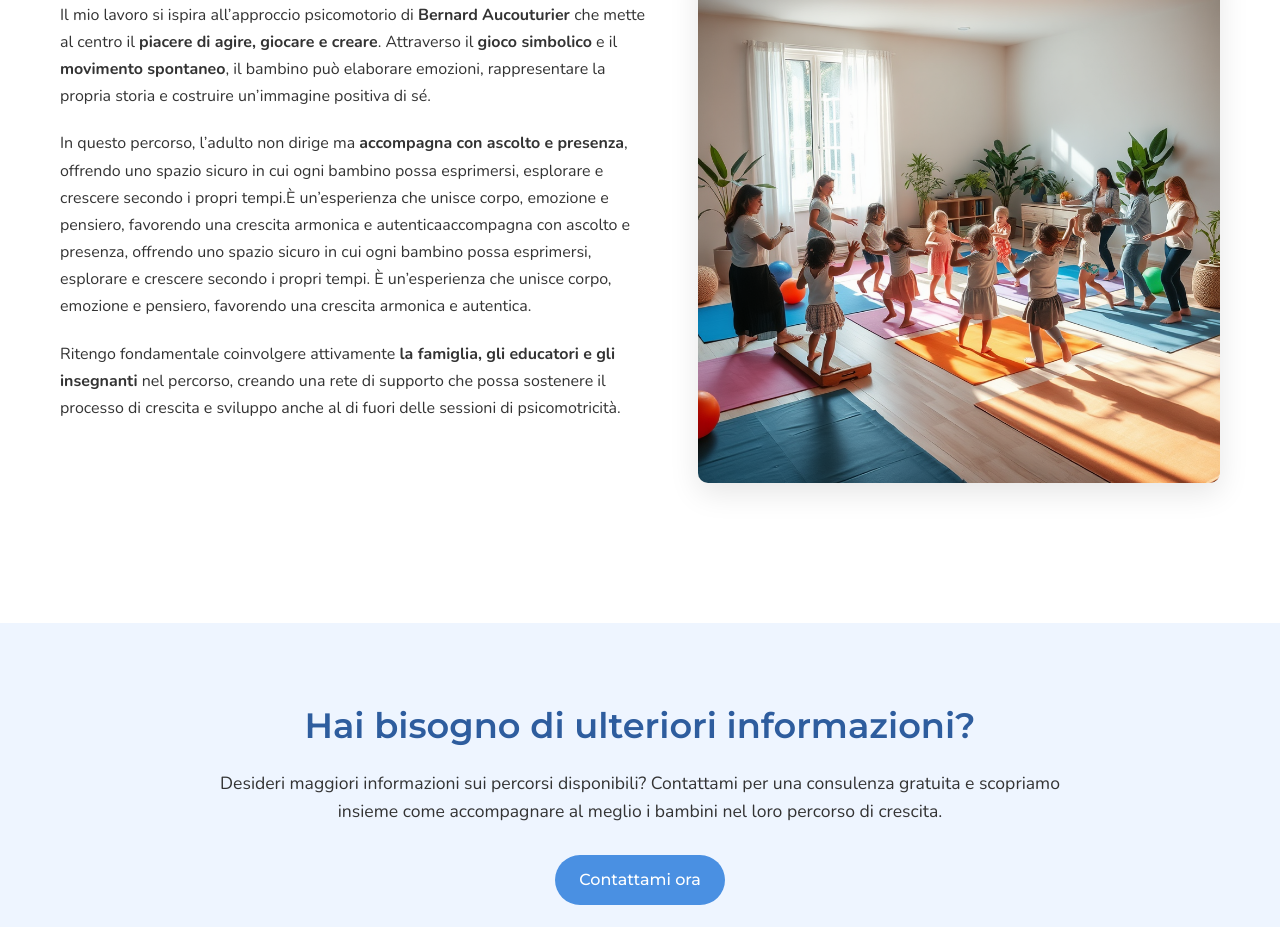
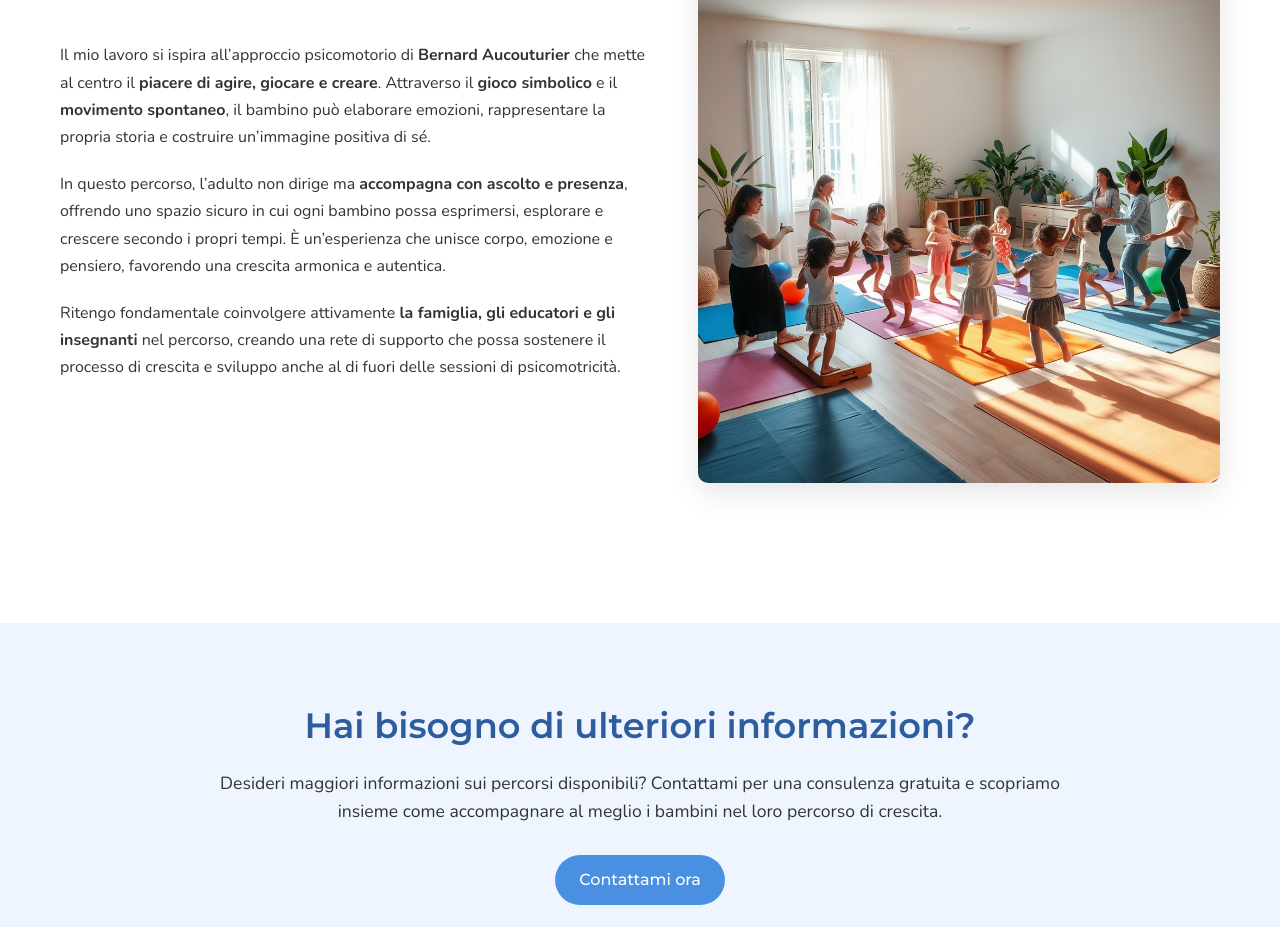
Before and after one commit to aikan86/MirianaPsicomotricita, a React (Create React App) app: page /chi-sono in a window 1280 px wide. Shown: the part 2102-3029 px from the top of the page. Built offline with nearby package versions, Linux system fonts and the light colour scheme.

Commit message:
Update ChiSono.js

```diff
--- a/src/pages/ChiSono.js
+++ b/src/pages/ChiSono.js
@@ -72,8 +72,7 @@ function ChiSono() {
                 e costruire un’immagine positiva di sé.
               </p>
               <p>
-                In questo percorso, l’adulto non dirige ma <strong>accompagna con ascolto e presenza</strong>, offrendo uno spazio sicuro in cui ogni bambino possa esprimersi, esplorare e crescere secondo i propri tempi.È un’esperienza che unisce corpo, emozione e pensiero, favorendo una crescita armonica e autenticaaccompagna con ascolto e presenza, offrendo uno spazio sicuro in cui ogni bambino possa esprimersi,
-                esplorare e crescere secondo i propri tempi.
+                In questo percorso, l’adulto non dirige ma <strong>accompagna con ascolto e presenza</strong>, offrendo uno spazio sicuro in cui ogni bambino possa esprimersi, esplorare e crescere secondo i propri tempi.
                 È un’esperienza che unisce corpo, emozione e pensiero, favorendo una crescita armonica e autentica.
               </p>
               <p>
```
